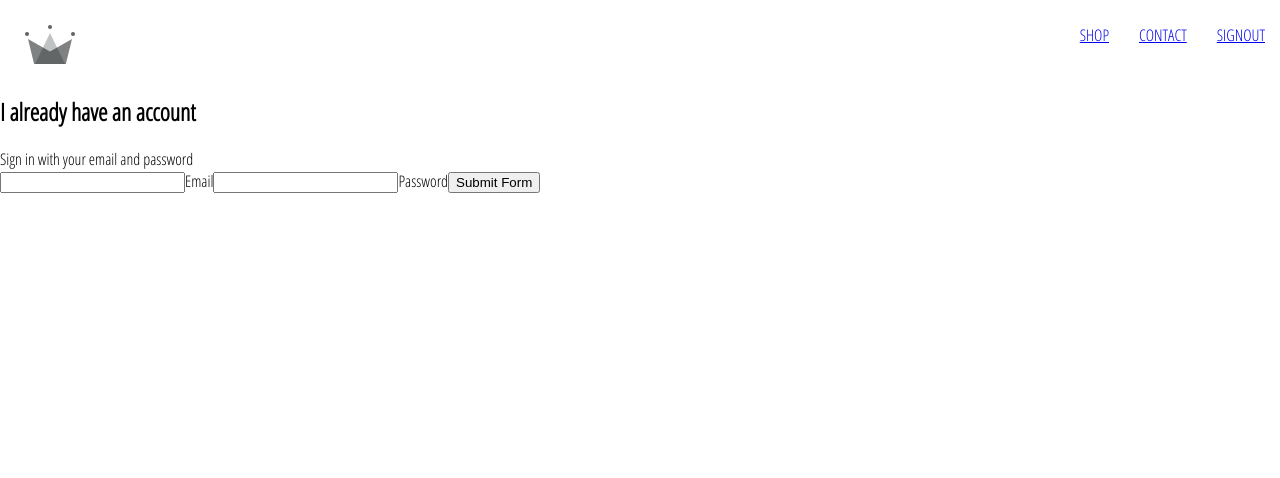
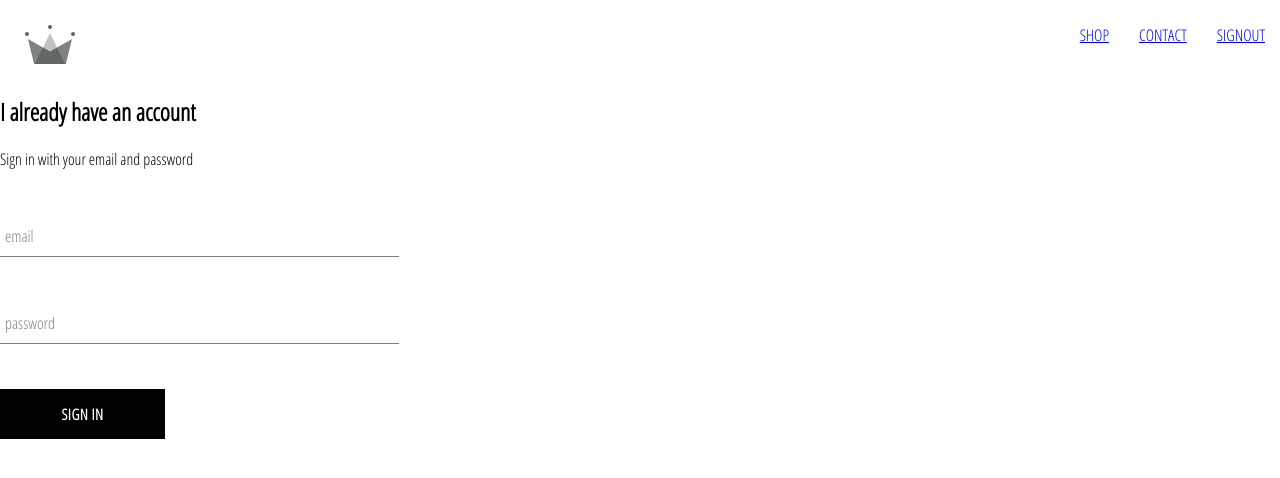
Before and after one commit to oluwafaith/crwn-clothing, a React (Create React App) app: page /signin in a window 1280 px wide. Shown: the top 478 px of the page. Built offline with nearby package versions, Linux system fonts and the light colour scheme.

Commit message:
completed the sign component

```diff
--- /dev/null
+++ b/src/components/custom-button/custom-button.component.jsx
@@ -0,0 +1,12 @@
+import React from "react";
+
+import './custom-button.styles.scss'
+
+const CustomButton = ({ children, ...otherProps }) => (
+
+    <button className= "custom-button" {...otherProps}>
+        {children}
+    </button>
+)
+
+export default CustomButton;
--- /dev/null
+++ b/src/components/custom-button/custom-button.styles.scss
@@ -0,0 +1,46 @@
+.custom-button {
+    min-width: 165px;
+    width: auto;
+    height: 50px;
+    letter-spacing: 0.5px;
+    line-height: 50px;
+    padding: 0 35px 0 35px;
+    font-size: 15px;
+    background-color: black;
+    color: white;
+    text-transform: uppercase;
+    font-family: 'Open Sans Condensed';
+    font-weight: bolder;
+    border: none;
+    cursor: pointer;
+    display: flex;
+    justify-content: center;
+
+    &:hover {
+        background-color: white;
+        color: black;
+        border: 1px solid black;
+    }
+
+    &.google-sign-in {
+        background-color: #4285f4;
+        color: white;
+
+        &:hover {
+            background-color: #357ae8;
+            border: none;
+        }
+    }
+
+    &.inverted {
+        background-color: white;
+        color: black;
+        border: 1px solid black;
+
+        &:hover {
+            background-color: black;
+            color: white;
+            border: none;
+        }
+    }
+}
--- /dev/null
+++ b/src/components/form-input/form-input.component.jsx
@@ -0,0 +1,17 @@
+import React from 'react'
+import './form-input.styles.scss'
+const FormInput = ({ handleChange, label, ...otherProps }) => (
+  <div className="group">
+    <input className="form-input" onChange={handleChange} {...otherProps} />
+    {label ? (
+      <label
+        className={`${
+          otherProps.value.length ? "shrink" : ""
+        } form-input-label`}
+      >
+        {label}
+      </label>
+    ) : null}
+  </div>
+);
+export default FormInput;
--- /dev/null
+++ b/src/components/form-input/form-input.styles.scss
@@ -0,0 +1,54 @@
+$sub-color: grey;
+$main-color: black;
+
+@mixin shrinkLabel {
+    top: -14px;
+    font-size: 12px;
+    color: $main-color;
+}
+
+.group {
+    position: relative;
+    margin: 45px 0;
+
+    .form-input {
+        background: none;
+        background-color: white;
+        color: $sub-color;
+        font-size: 18px;
+        padding: 10px 10px 10px 5px;
+        display: block;
+        width: 100%;
+        border: none;
+        border-radius: 0;
+        border-bottom: 1px solid $sub-color;
+        margin: 25px 0;
+
+        &:focus {
+            outline: none;
+        }
+
+        &:focus~.form-input-label {
+            @include shrinkLabel();
+        }
+    }
+
+    input[type='password'] {
+        letter-spacing: 0.3em;
+    }
+
+    .form-input-label {
+        color: $sub-color;
+        font-size: 16px;
+        font-weight: normal;
+        position: absolute;
+        pointer-events: none;
+        left: 5px;
+        top: 10px;
+        transition: 300ms ease all;
+
+        &.shrink {
+            @include shrinkLabel();
+        }
+    }
+}
--- a/src/components/sign-in/sign-in.component.jsx
+++ b/src/components/sign-in/sign-in.component.jsx
@@ -1,38 +1,54 @@
-import React, { Component } from 'react'
+import React, { Component } from "react";
+import "./sign-in.styles.scss";
+import CustomButton from "../custom-button/custom-button.component";
+import FormInput from "../../components/form-input/form-input.component";
 
-export class SignIn extends Component {
+ class SignIn extends Component {
   constructor(props) {
     super(props)
     this.state = {
-            email: '',
-            password: ''
-
+      email: "",
+      password: ""
     }
   }
   handleSubmit = (e) => {
-        e.preventDefault()
-        this.setState({email:"", password:""})
-    }
+    e.preventDefault();
+    this.setState({ email: "", password: "" });
+  };
 
   handleChange = (e) => {
-        const [value, name] = e.target
-        this.setState({[name]: value})
-    }
+    const [value, name] = e.target;
+    this.setState({ [name]: value });
+  };
   render() {
     return (
       <div className="sign-in">
         <h2>I already have an account</h2>
         <span>Sign in with your email and password</span>
         <form onSubmit={this.handleSubmit}>
-                    <input onChange={this.handleChange} name="email" type="email" value={this.state.email} required />
-                    <label >Email</label>
-                    <input onChange={this.handleChange} name="password"  type ="password" value={this.state.password} required />
-                    <label >Password</label>
-                    <input type="submit" value = "Submit Form"/>
+          <FormInput
+            handleChange={this.handleChange}
+            label="email"
+            name="email"
+            type="email"
+            value={this.state.email}
+            required
+          />
+
+          <FormInput
+            handleChange={this.handleChange}
+            label="password"
+            name="password"
+            type="password"
+            value={this.state.password}
+            required
+          />
+
+          <CustomButton type="submit"> Sign in </CustomButton>
         </form>
       </div>
-        )
+    );
   }
 }
 
-export default SignIn
+export default SignIn;
--- a/src/components/sign-in/sign-in.styles.scss
+++ b/src/components/sign-in/sign-in.styles.scss
@@ -0,0 +1,3 @@
+.sign-in{
+width: 30vw;
+}
--- a/src/pages/sign-in-and-sign-up/sign-in-and-sign-up.components.jsx
+++ b/src/pages/sign-in-and-sign-up/sign-in-and-sign-up.components.jsx
@@ -1,5 +1,7 @@
 import React from 'react'
 import SignIn from "../../components/sign-in/sign-in.component"
+
+
 function SignInAndSignUp() {
     return <div className="sign-in-and-sign-up">
         <SignIn/>
```
Lines whose indentation alone changed are shown as unchanged.
